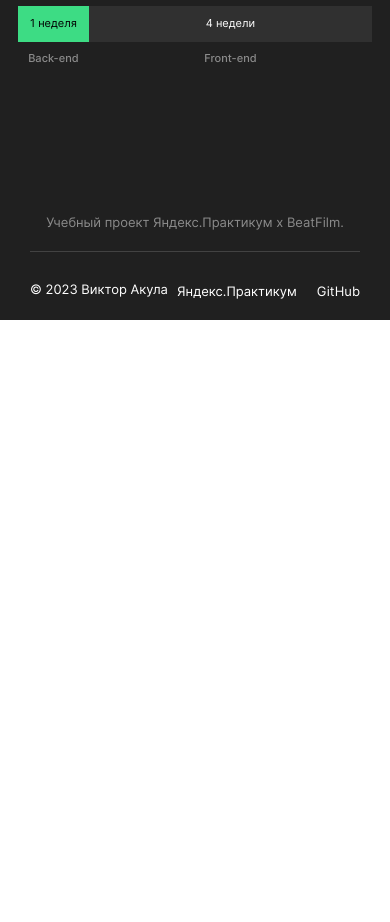
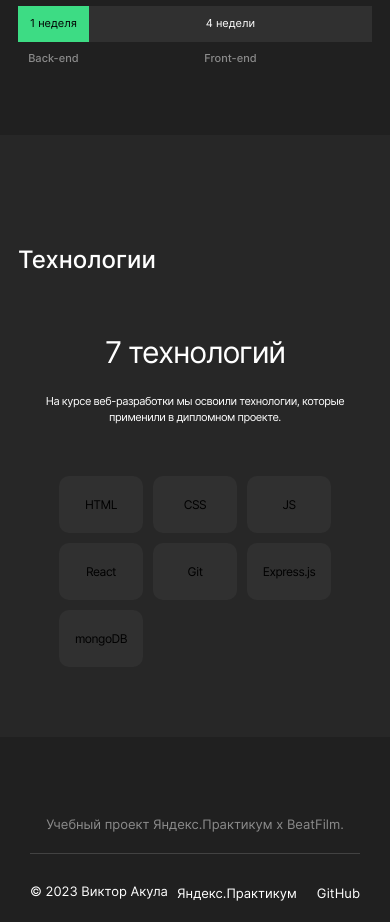
Before and after one commit to vitassablino/movies-explorer-frontend, a React (Create React App) app: page / in a window 390 px wide. Shown: the part 1440-2362 px from the top of the page. Before the commit the page ends 1760 px from the top, so only its background shows below. Built offline with nearby package versions, Linux system fonts and the light colour scheme.

Commit message:
started Tecnologies. Need to Unite section title

```diff
--- a/src/Components/Main/Main.js
+++ b/src/Components/Main/Main.js
@@ -3,6 +3,7 @@ import "./Main.css";
 import Promo from "../Promo/Promo";
 import NavBar from "../NavBar/NavBar";
 import AboutProject from "../AboutProject/AboutProject";
+import Technologies from "../Technologies/Technologies";
 
 function Main({ aboutRef }) {
   return (
@@ -10,6 +11,7 @@ function Main({ aboutRef }) {
       <Promo  />
       <NavBar />
       <AboutProject aboutRef={aboutRef} />
+      <Technologies />
     </main>
   );
 }
--- /dev/null
+++ b/src/Components/Technologies/Technologies.css
@@ -0,0 +1,114 @@
+.technologies {
+    max-width: 1280px;
+    margin: 0 auto;
+    padding: 100px 70px;
+    box-sizing: border-box;
+    background-color:#272727;
+  }
+
+  .technologies__title {
+    margin-top: 90px;
+    margin-bottom: 0;
+    font-family:"Inter", "Arial", sans-serif;
+    font-weight: 400;
+    font-size: 50px;
+    line-height: 1.16;
+    letter-spacing: -0.04em;
+    text-align: center;
+    color: white;
+  }
+
+  .technologies__text {
+    max-width: 460px;
+    margin: 26px auto 0;
+    font-family:"Inter", "Arial", sans-serif;
+    font-weight: 400;
+    font-size: 14px;
+    line-height: 1.43;
+    letter-spacing: -0.04em;
+    text-align: center;
+    color: white;
+  }
+
+  .technologies__list {
+    max-width: 690px;
+    display: grid;
+    grid-template-columns: repeat(auto-fit, 90px);
+    gap: 10px;
+    justify-content: center;
+    margin: 100px auto 0;
+    padding: 0;
+    list-style: none;
+  }
+
+  .technologies__list-item {
+    width: 100%;
+    height: 60px;
+    display: flex;
+    justify-content: center;
+    align-items: center;
+    border-radius: 10px;
+    background-color: #303030;
+  }
+
+  .technologies__list-item-text {
+    margin: 0;
+    font-family: "Inter", "Arial", sans-serif;
+    font-weight: 400;
+    font-size: 14px;
+    line-height: 1.21;
+    letter-spacing: -0.04em;
+    color: var(--white);
+  }
+
+  @media screen and (max-width: 1000px) {
+    .technologies {
+      padding: 90px 50px;
+    }
+
+    .technologies__title {
+      margin-top: 80px;
+    }
+
+    .technologies__text {
+      margin-top: 22px;
+      font-size: 12px;
+      line-height: 1.5;
+    }
+
+    .technologies__list {
+      grid-template-columns: repeat(auto-fit, 84px);
+      margin-top: 83px;
+    }
+
+    .technologies__list-item {
+      height: 57px;
+    }
+
+    .technologies__list-item-text {
+      font-size: 12px;
+      line-height: 1.25;
+    }
+  }
+
+  @media screen and (max-width: 670px) {
+    .technologies {
+      padding: 70px 18px;
+    }
+
+    .technologies__title {
+      margin-top: 60px;
+      font-size: 30px;
+      line-height: 1.2;
+    }
+
+    .technologies__text {
+      margin-top: 24px;
+      font-size: 11px;
+      line-height: 1.45;
+    }
+
+    .technologies__list {
+      margin-top: 50px;
+    }
+  }
--- /dev/null
+++ b/src/Components/Technologies/Technologies.js
@@ -0,0 +1,40 @@
+import "./Technologies.css";
+import GreeteingTitle from "../GreetingTitle/GreeteingTitle";
+
+function Technologies() {
+  return (
+    <section className="technologies">
+      <GreeteingTitle title="Технологии" />
+      <h3 className="technologies__title">7 технологий</h3>
+      <p className="technologies__text">
+        На&nbsp;курсе веб-разработки мы&nbsp;освоили технологии, которые
+        применили в&nbsp;дипломном проекте.
+      </p>
+      <ul className="technologies__list">
+        <li className="technologies__list-item">
+          <p className="technologies__list-item-text">HTML</p>
+        </li>
+        <li className="technologies__list-item">
+          <p className="technologies__list-item-text">CSS</p>
+        </li>
+        <li className="technologies__list-item">
+          <p className="technologies__list-item-text">JS</p>
+        </li>
+        <li className="technologies__list-item">
+          <p className="technologies__list-item-text">React</p>
+        </li>
+        <li className="technologies__list-item">
+          <p className="technologies__list-item-text">Git</p>
+        </li>
+        <li className="technologies__list-item">
+          <p className="technologies__list-item-text">Express.js</p>
+        </li>
+        <li className="technologies__list-item">
+          <p className="technologies__list-item-text">mongoDB</p>
+        </li>
+      </ul>
+    </section>
+  );
+}
+
+export default Technologies;
```
